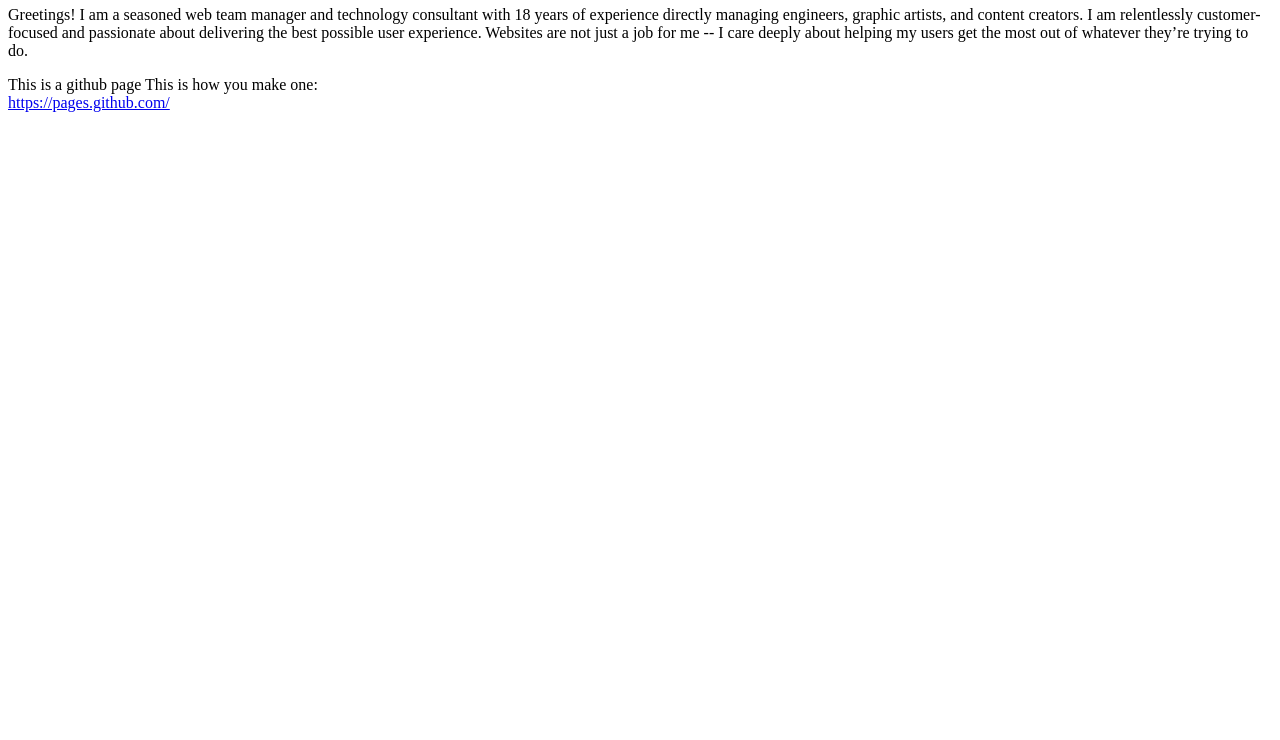
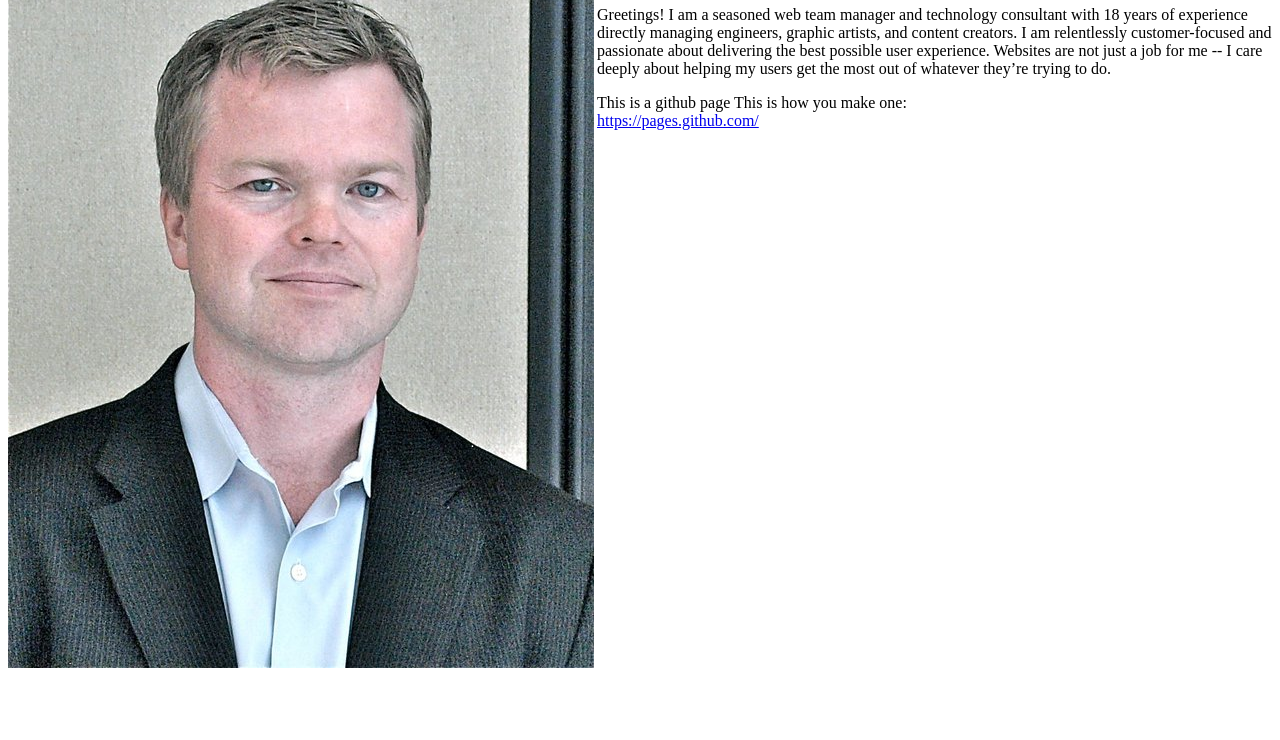
Before and after one commit to bwyred/cellear.github.io, a plain HTML site: page index.html in a window 1280 px wide. Shown: the part 60-800 px from the top of the page. Drawn offline with Linux system fonts and the light colour scheme.

Commit message:
edited website files

```diff
--- a/index.html
+++ b/index.html
@@ -4,6 +4,7 @@
 	</head>
 	<body>
 
+<img src="images/lm-headshot.jpg" align="left">
 		<h1>http://cellear.github.io/</h1>
 <p>
 Greetings!  I am a seasoned web team manager and technology consultant with 18 years of experience directly managing engineers, graphic artists, and content creators. I am relentlessly customer-focused and passionate about delivering the best possible user experience.  Websites are not just a job for me -- I care deeply about helping my users get the most out of whatever they’re trying to do.
```
Also changed, not shown: images/lm-headshot.jpg (added), 2 other files.
